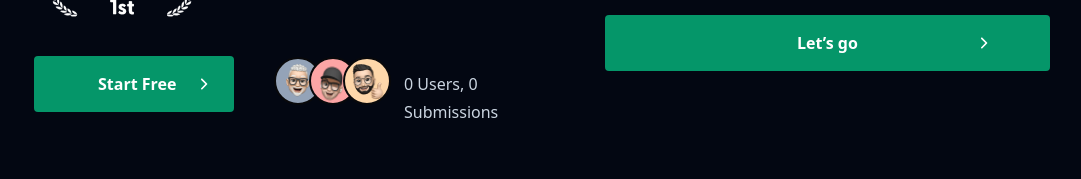
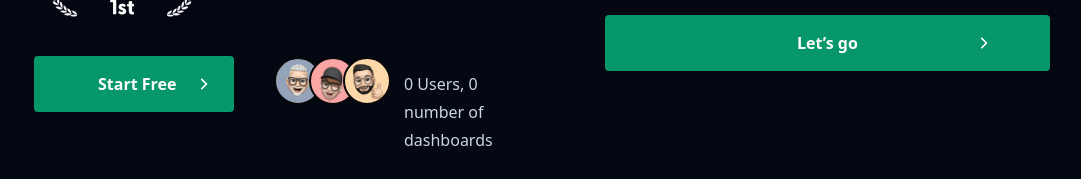
Before and after one commit to IOTdatabox/dashboard-analysis-with-chatgpt-vision, a Next.js app: page / in a window 1280 px wide. Shown: the part 621-800 px from the top of the page, without its empty margins (118-1199 px from the left). Built offline with nearby package versions, Linux system fonts and the light colour scheme; no server answers; the database is empty.

Commit message:
number of dashboard reviewed

```diff
--- a/src/components/Hero2.tsx
+++ b/src/components/Hero2.tsx
@@ -98,7 +98,7 @@ const Hero2 = () => {
     if (userCount === null || submissionCount === null) {
       return 'Loading...';
     }
-    return `${userCount} Users, ${submissionCount} Submissions`;
+    return `${userCount} Users, ${submissionCount} number of dashboards reviewed`;
   };
 
   const router = useRouter();
```
